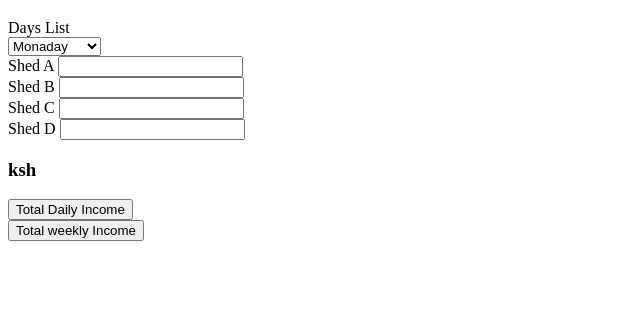
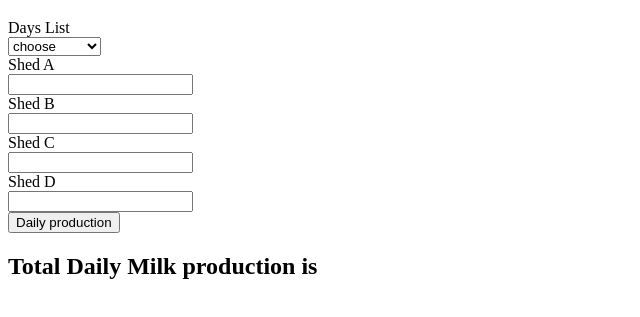
Before and after one commit to kiplangat15000/Dairy-Business, a plain HTML site: page index.html in a window 1280 px wide. Shown: the part 61-378 px from the top of the page, without its empty margins (0-640 px from the left). Drawn offline with Linux system fonts and the light colour scheme.

Commit message:
Making variuos changes to achieve the required output

```diff
--- a/index.html
+++ b/index.html
@@ -1,51 +1,48 @@
 <!DOCTYPE html>
 <html>
     <head>
+        <meta charset="UTF-8">
+        <meta name="viewport" content="width=device-width, initial-scale=1.0">
+        <meta http-equiv="X-UA-Compatible" content="ie=edge">
+        <link rel="stylesheet" href="index.css">
         <title>Dairy Business</title>
-        <meta charset="UTF-8">
-        <meta name="viewport" content="width=device-width, initial-scale=10">
-        <!-- <meta http-equiv="X-UA-Compatible" content="ie=edge"> -->
-        <link rel="stylesheet" href="index.css">
     </head>
     <body>
-        <div id="body-cont">
+        <div class="body-cont">
             <h1>A simple Dairy management system.</h1>
             <form>
                 <label>Days List</label> <br/>
                 <select id ="week_days">
-                    <br>
-                    <option value="a">Monaday</option>
-                    <option value="b">Tuesday</option>
-                    <option value="c">Wednesday</option>
-                    <option value="d">Thursday</option>
-                    <option value="e">Friday</option>
-                    <option value="f">Saturday</option>
-                    <option value="g">Sunday</option>
+                    <option disabled selected value = "0">choose</option>
+                    <option value="1">Monaday</option>
+                    <option value="2">Tuesday</option>
+                    <option value="3">Wednesday</option>
+                    <option value="4">Thursday</option>
+                    <option value="5">Friday</option>
+                    <option value="6">Saturday</option>
+                    <option value="7">Sunday</option>
                 </select>
             </form>
             <form>
-                <label>Shed A</label>
-                <input id="milk_a" type="number">
+                <label>Shed A</label><br>
+                <input id="milk-a" type="number">
             </form>
             <form>
-                <label>Shed B</label>
-                <input id="milk_b" type="number">
+                <label>Shed B</label><br>
+                <input id="milk-b" type="number">
             </form>
             <form>
-                <label>Shed C</label>
-                <input id="milk_c" type="number">
+                <label>Shed C</label><br>
+                <input id="milk-c" type="number">
             </form>
             <form>
-                <label>Shed D</label>
-                <input id="milk_d" type="number">
+                <label>Shed D</label><br>
+                <input id="milk-d" type="number">
             </form>
-            <div id="income_daily">
-                <h3 id="total">ksh </h3>
-                <button onclick="submit()">Total Daily Income</button>
+            <div class="income_daily">
+                <button onclick="calculate()">Daily production</button>
+                <h2 id="totalD">Total Daily Milk production is</h2>
             </div>
-            <div id="income_weekly">
-                <button onclick="submit">Total weekly Income</button>
-            </div>
-        </div>
+        <script src="script.js"></script>
     </body>
 </html>
--- a/script.js
+++ b/script.js
@@ -1,15 +1,14 @@
-function submit() {
-    var shedA = document.getElementById("milk_a").Value;
-    var shedB = document.getElementById("milk_b").Value;
-    var shedC = document.getElementById("milk_c").value;
-    var shedD = document.getElementById("milk_c").value;
-    var year = 12;
-    var monthsD = 30;
-    var weekD = 7;
+function calculate() {
+    var shedA = document.getElementById("milk-a").value;
+    var shedB = document.getElementById("milk-b").value;
+    var shedC = document.getElementById("milk-c").value;
+    var shedD = document.getElementById("milk-d").value;
+
     var price = 45;
+    var days = 7;
+    var monthD = 30;
+    var yearly = 12;
 
-
-
-
-
+    var results = ((shedA * price) + (shedB * price) + (shedC * price) + (shedD));
+    document.getElementById("totalD").innerHTML = "Total Daily Milk production is " + results;
 }
```
